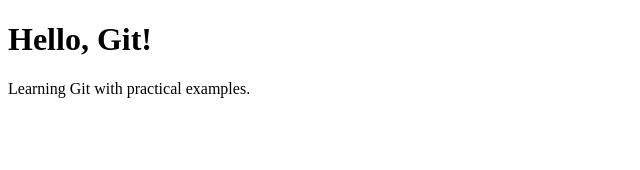
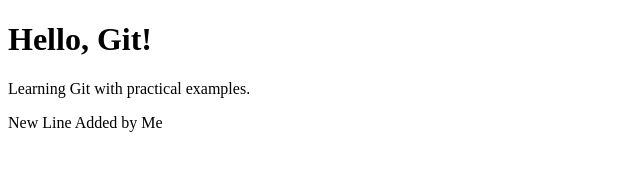
Before and after one commit to sonakajal-sd/git-collaboration-lab, a plain HTML site: page index.html in a window 1280 px wide. Shown: the whole page, without its empty margins (0-640 px from the left). Drawn offline with Linux system fonts and the light colour scheme.

Commit message:
Changes the index.html

```diff
--- a/index.html
+++ b/index.html
@@ -7,5 +7,6 @@
 <body>
     <h1>Hello, Git!</h1>
     <p>Learning Git with practical examples.</p>
+    <p>New Line Added by Me</p>
 </body>
 </html>
```
